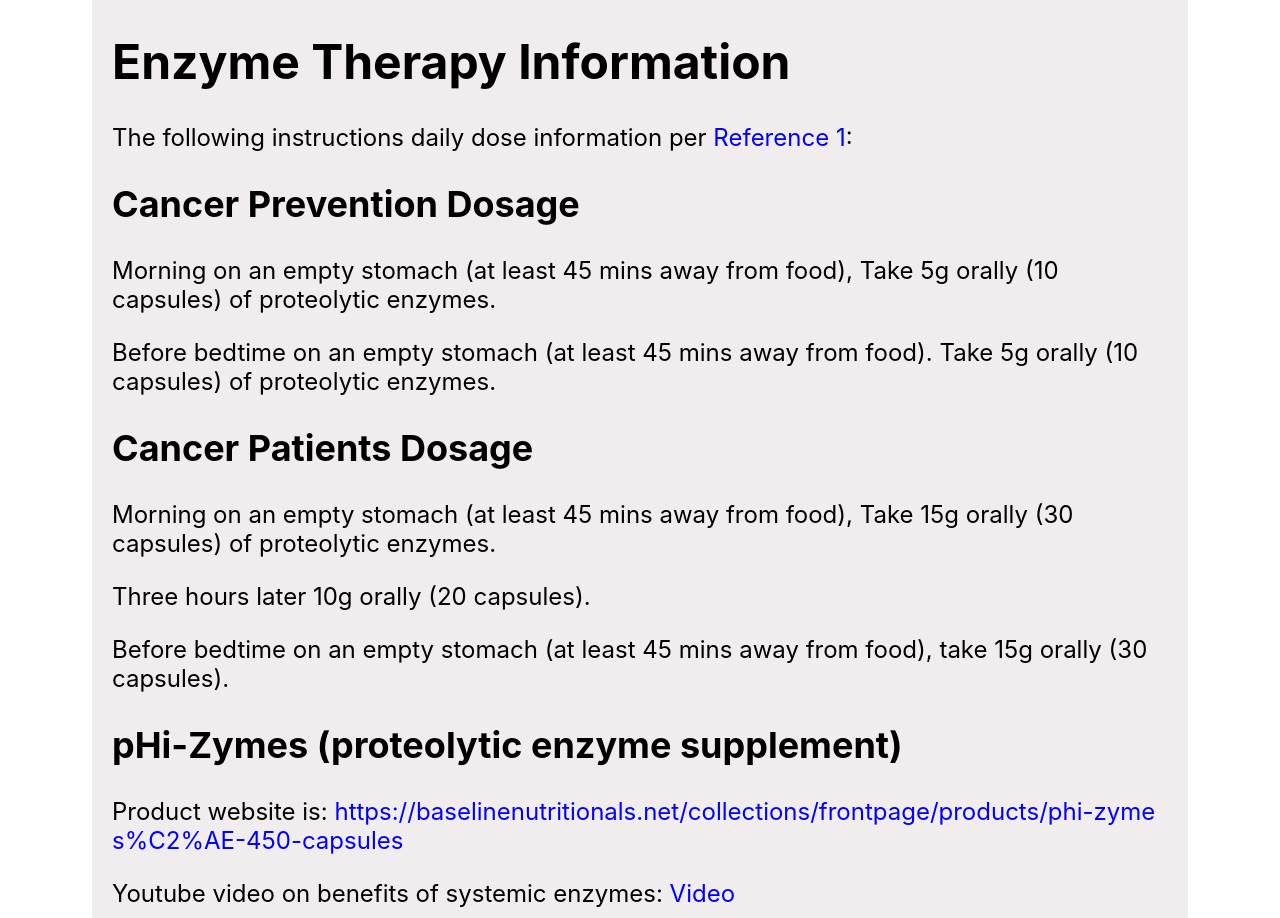
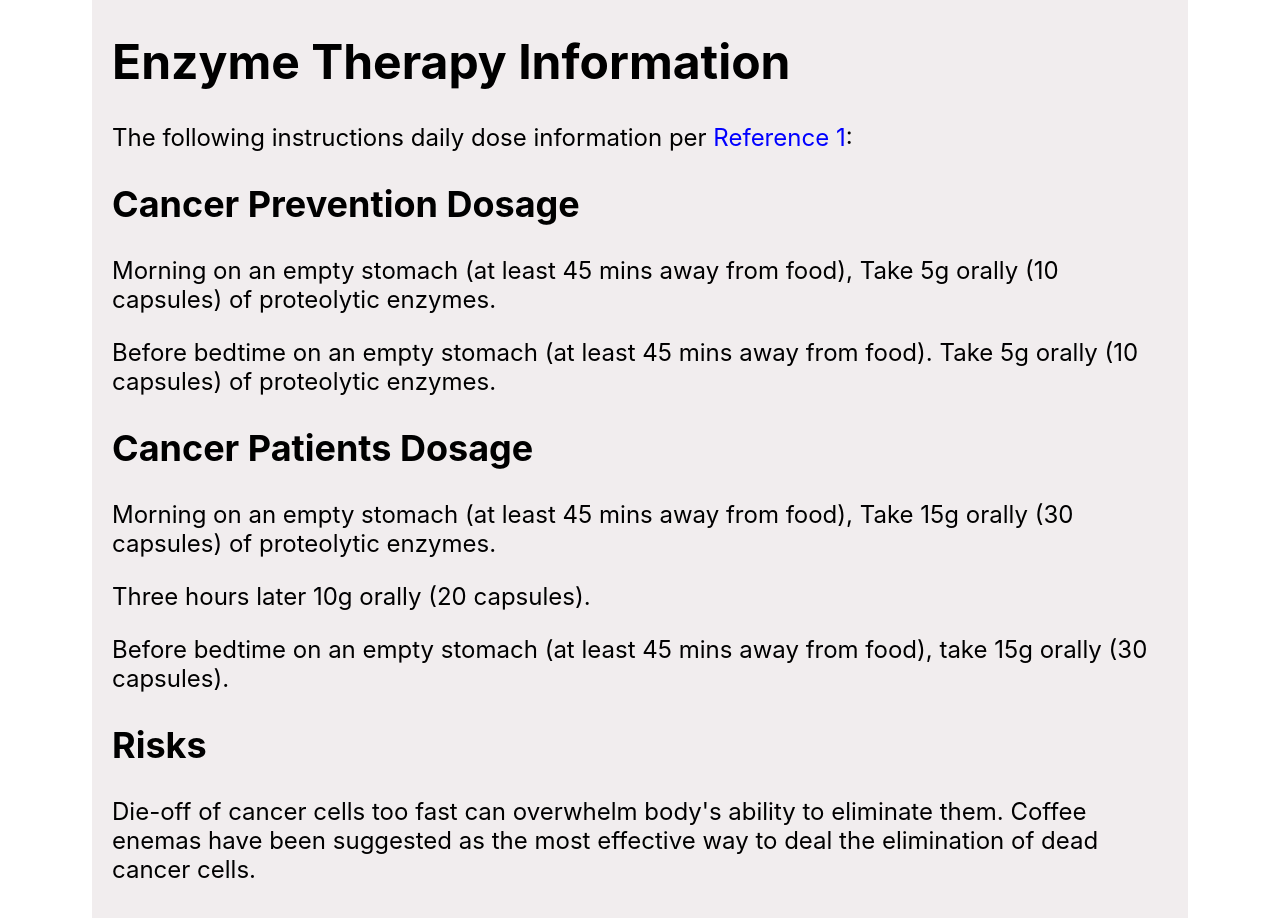
Before and after one commit to jaytula/alt-medicine, a React (Create React App) app: page / in a window 1280 px wide. Shown: the top 918 px of the page. Built offline with nearby package versions, Linux system fonts and the light colour scheme.

Commit message:
Add section on Risks

```diff
--- a/src/App.js
+++ b/src/App.js
@@ -66,6 +66,13 @@ function App() {
             food), take 15g orally (30 capsules).
           </p>
 
+          <h2>Risks</h2>
+
+          <p>
+            Die-off of cancer cells too fast can overwhelm body's ability to
+            eliminate them. Coffee enemas have been suggested as the most
+            effective way to deal the elimination of dead cancer cells.
+          </p>
           <PhiZyme />
         </main>
       </div>
```
